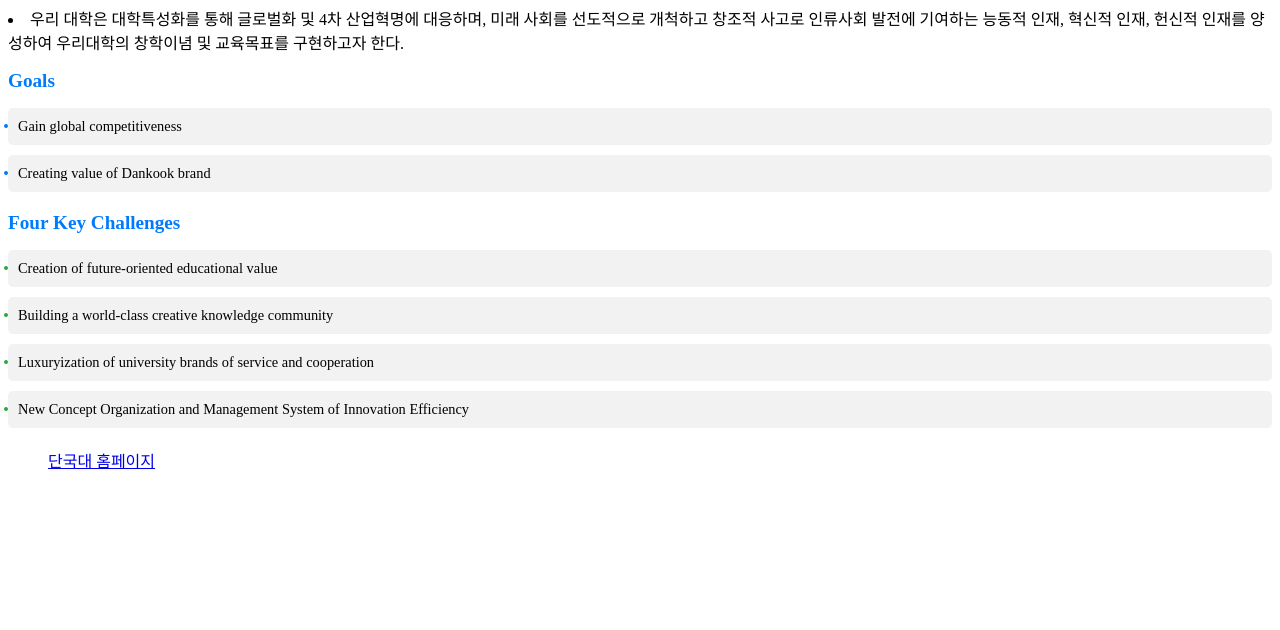
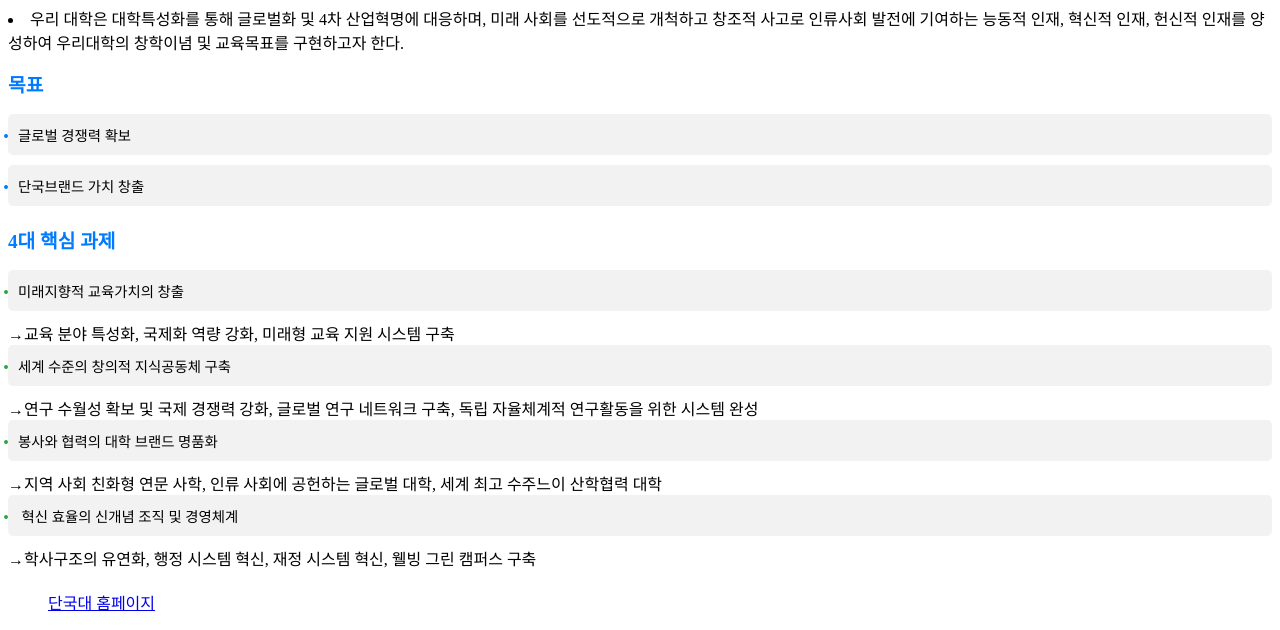
Before and after one commit to LeeSeungeun26/dku, a plain HTML site: page 5.html in a window 1280 px wide. Shown: the part 292-922 px from the top of the page. Before the commit the page ends 800 px from the top, so only its background shows below. Drawn offline with Linux system fonts and the light colour scheme.

Commit message:
Update 5.html

```diff
--- a/5.html
+++ b/5.html
@@ -62,23 +62,26 @@
 </style>
 
 <div>
-    <h2 class="section-title">Goals</h2>
+    <h2 class="section-title">목표</h2>
     <ul class="goals-list">
-        <li class="list-item">Gain global competitiveness</li>
-        <li class="list-item">Creating value of Dankook brand</li>
+        <li class="list-item">글로벌 경쟁력 확보</li>
+        <li class="list-item">단국브랜드 가치 창출</li>
     </ul>
 </div>
 
 <div>
-    <h2 class="section-title">Four Key Challenges</h2>
+    <h2 class="section-title">4대 핵심 과제</h2>
     <ul class="challenges-list">
-        <li class="list-item">Creation of future-oriented educational value</li>
-        <li class="list-item">Building a world-class creative knowledge community</li>
-        <li class="list-item">Luxuryization of university brands of service and cooperation</li>
-        <li class="list-item">New Concept Organization and Management System of Innovation Efficiency</li>
+        <li class="list-item">미래지향적 교육가치의 창출</li>
+	    <li>→교육 분야 특성화, 국제화 역량 강화, 미래형 교육 지원 시스템 구축</li>
+        <li class="list-item">세계 수준의 창의적 지식공동체 구축</li>
+	    <li>→연구 수월성 확보 및 국제 경쟁력 강화, 글로벌 연구 네트워크 구축, 독립 자율체계적 연구활동을 위한 시스템 완성</li>
+        <li class="list-item">봉사와 협력의 대학 브랜드 명품화</li>
+	    <li>→지역 사회 친화형 연문 사학, 인류 사회에 공헌하는 글로벌 대학, 세계 최고 수주느이 산학협력 대학</li>
+        <li class="list-item"> 혁신 효율의 신개념 조직 및 경영체계</li>
+	    <li>→학사구조의 유연화, 행정 시스템 혁신, 재정 시스템 혁신, 웰빙 그린 캠퍼스 구축</li>
     </ul>
 </div>
-
 
   <ol>
 	<a href="https://www.dankook.ac.kr/web/kor" target="_blank" title="단국대 홈페이지"> 단국대 홈페이지</a>
```
